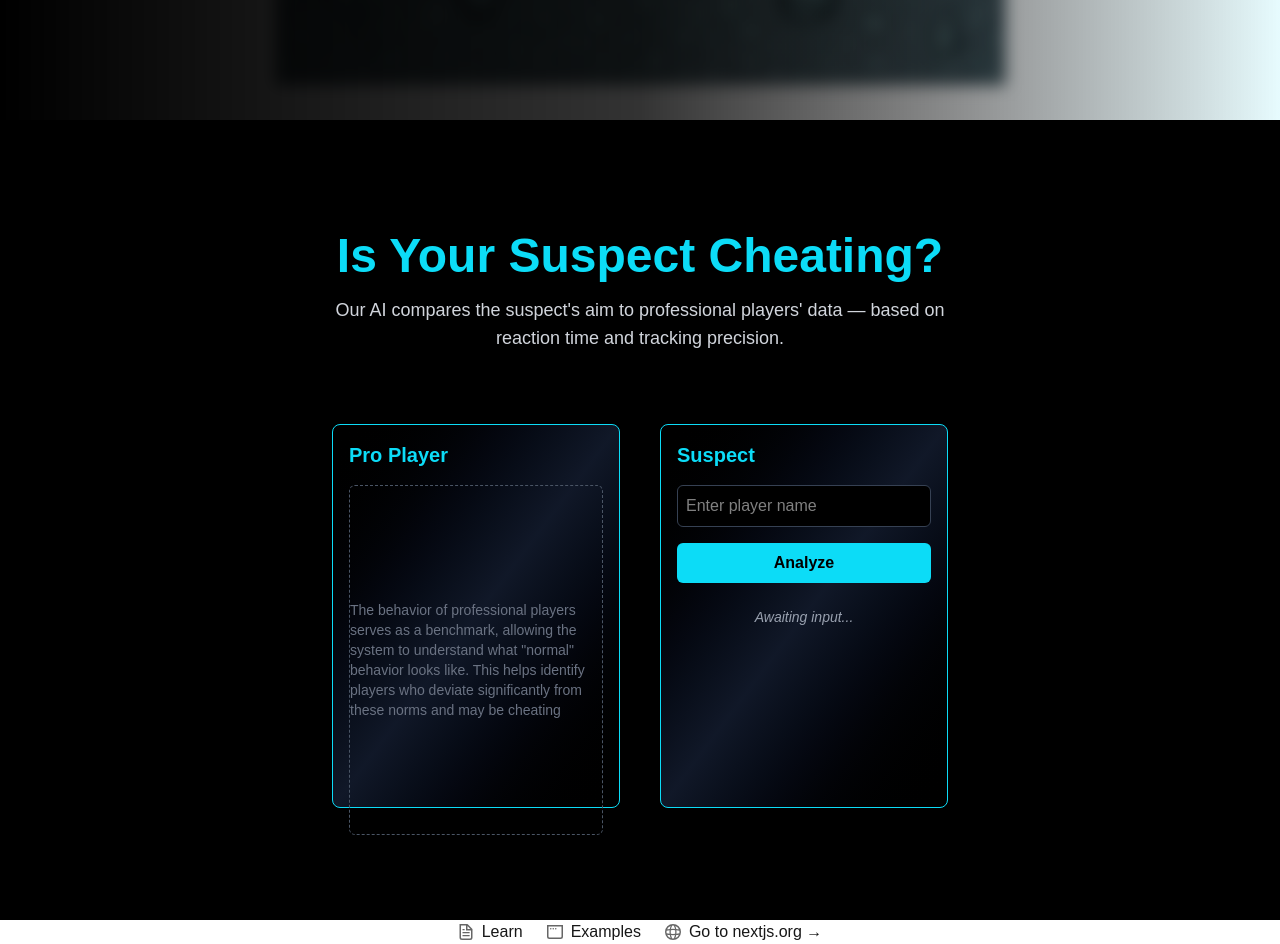
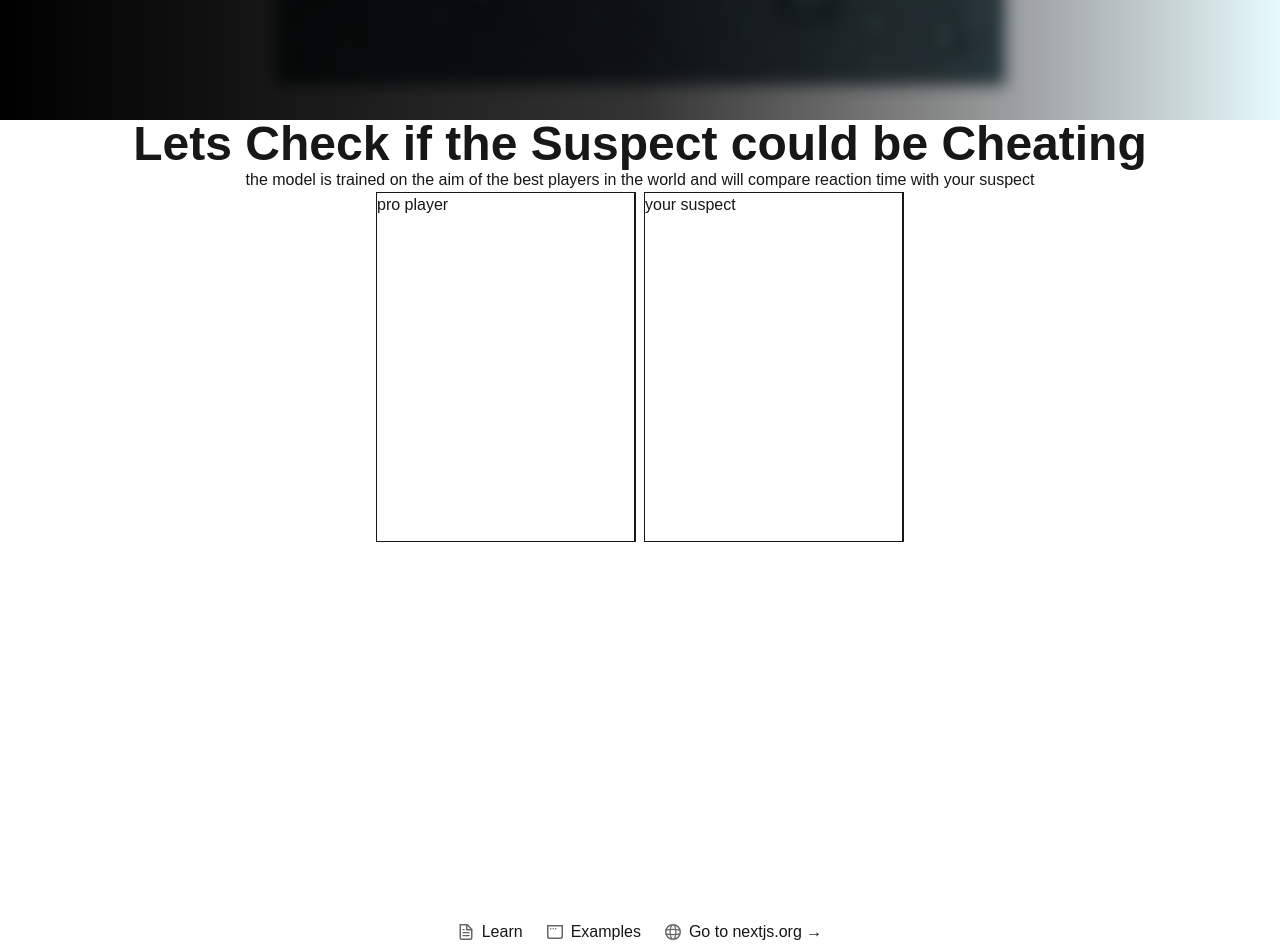
Before and after one commit to Giorgiod91/AntiCheatAIFrontend, a Next.js app: page / in a window 1280 px wide. Shown: the part 680-1624 px from the top of the page. Built offline with nearby package versions, Linux system fonts and the light colour scheme.

Commit message:
changing shadcn component to match my needs

```diff
--- a/src/app/components/Heros.tsx
+++ b/src/app/components/Heros.tsx
@@ -95,8 +95,8 @@ const container: React.CSSProperties = {
 };
 
 const box: React.CSSProperties = {
-  width: 180,
-  height: 180,
+  width: 280,
+  height: 280,
   backgroundColor: "#0cdcf7",
   borderRadius: "10px",
 };
--- a/src/app/components/Model.tsx
+++ b/src/app/components/Model.tsx
@@ -10,7 +10,7 @@ function Model({}: Props) {
   // loading state for my animation
   const [loading, setLoading] = useState(false);
   const fetchMyModelBackend = async () => {
-    const url = "https://localhost:8080/predict";
+    const url = "https//:localhost8080/predict";
     let playerName = suspectName;
     try {
       const response = await fetch(url);
@@ -28,61 +28,30 @@ function Model({}: Props) {
   //::TODO: showcase the model in action on the right or left div ! so user can se that something is working in the background and the other
   // div is to live compare to a pro player aim
   return (
-    <div className="min-h-screen bg-black text-white px-6 py-12 flex flex-col items-center justify-center space-y-10">
-      <div className="text-center space-y-4 max-w-2xl">
-        <h1 className="text-4xl md:text-5xl font-extrabold text-[#0cdcf7] drop-shadow">
-          Is Your Suspect Cheating?
-        </h1>
-        <p className="text-gray-300 text-lg">
-          Our AI compares the suspect's aim to professional players' data —
-          based on reaction time and tracking precision.
-        </p>
-      </div>
+    <div className="h-screen flex flex-col items-center">
+      <h1 className="text-5xl  font-bold">
+        {" "}
+        Lets Check if the Suspect could be Cheating
+      </h1>
+      <p>
+        {" "}
+        the model is trained on the aim of the best players in the world and
+        will compare reaction time with your suspect
+      </p>
 
-      {/* Comparison Panels */}
-      <div className="flex flex-col md:flex-row gap-10 mt-8">
-        {/* Pro Player Panel */}
-        <div className="w-72 h-96 border border-[#0cdcf7] rounded-lg p-4 shadow-lg bg-gradient-to-br from-black via-gray-900 to-black">
-          <h2 className="text-xl font-semibold text-[#0cdcf7] mb-4">
-            Pro Player
-          </h2>
-          <div className="w-full h-full border border-dashed border-gray-600 rounded-md flex items-center justify-center text-gray-500 text-sm">
-            {/* Placeholder for animation or chart */}
-            The behavior of professional players serves as a benchmark, allowing
-            the system to understand what "normal" behavior looks like. This
-            helps identify players who deviate significantly from these norms
-            and may be cheating
-          </div>
+      <div className="flex flex-row gap-2">
+        <div className="border border-r-2 w-[260px] h-[350px]">
+          {" "}
+          <h2>pro player</h2>
         </div>
-
-        {/* Suspect Panel */}
-        <div className="w-72 h-96 border border-[#0cdcf7] rounded-lg p-4 shadow-lg bg-gradient-to-br from-black via-gray-900 to-black">
-          <h2 className="text-xl font-semibold text-[#0cdcf7] mb-4">Suspect</h2>
+        <div className="border border-r-2 w-[260px] h-[350px]">
+          {" "}
+          <h2>your suspect</h2>
           <input
-            type="text"
             value={suspectName}
             onChange={(e) => setSuspectName(e.target.value)}
-            placeholder="Enter player name"
-            className="w-full p-2 rounded-md bg-black border border-gray-700 text-white focus:outline-none focus:ring-2 focus:ring-[#0cdcf7]"
+            type="text"
           />
-          <button
-            onClick={fetchMyModelBackend}
-            className="mt-4 w-full py-2 bg-[#0cdcf7] text-black font-bold rounded-md hover:bg-cyan-400 transition"
-          >
-            Analyze
-          </button>
-
-          {loading && (
-            <div className="mt-6 text-center text-[#0cdcf7] animate-pulse">
-              Running model...
-            </div>
-          )}
-
-          {!loading && (
-            <div className="mt-6 text-center text-gray-400 text-sm italic">
-              Awaiting input...
-            </div>
-          )}
         </div>
       </div>
     </div>
```
